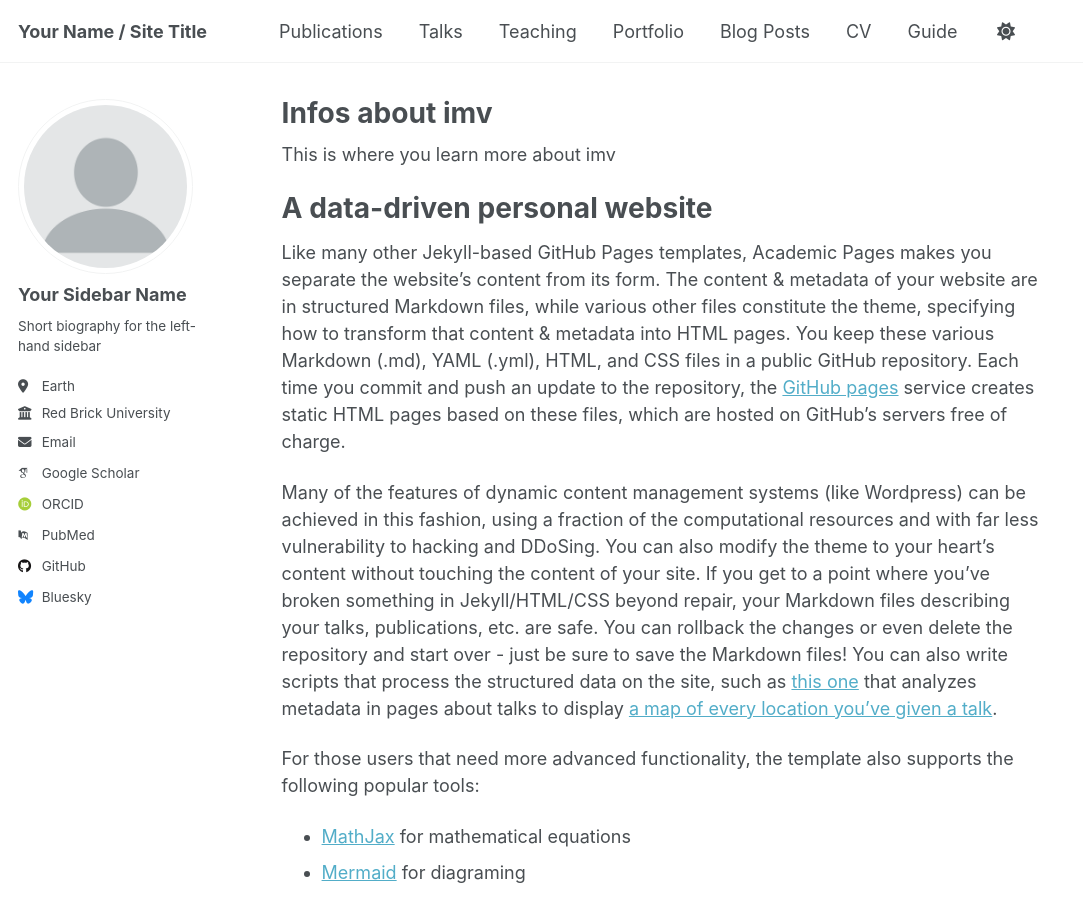
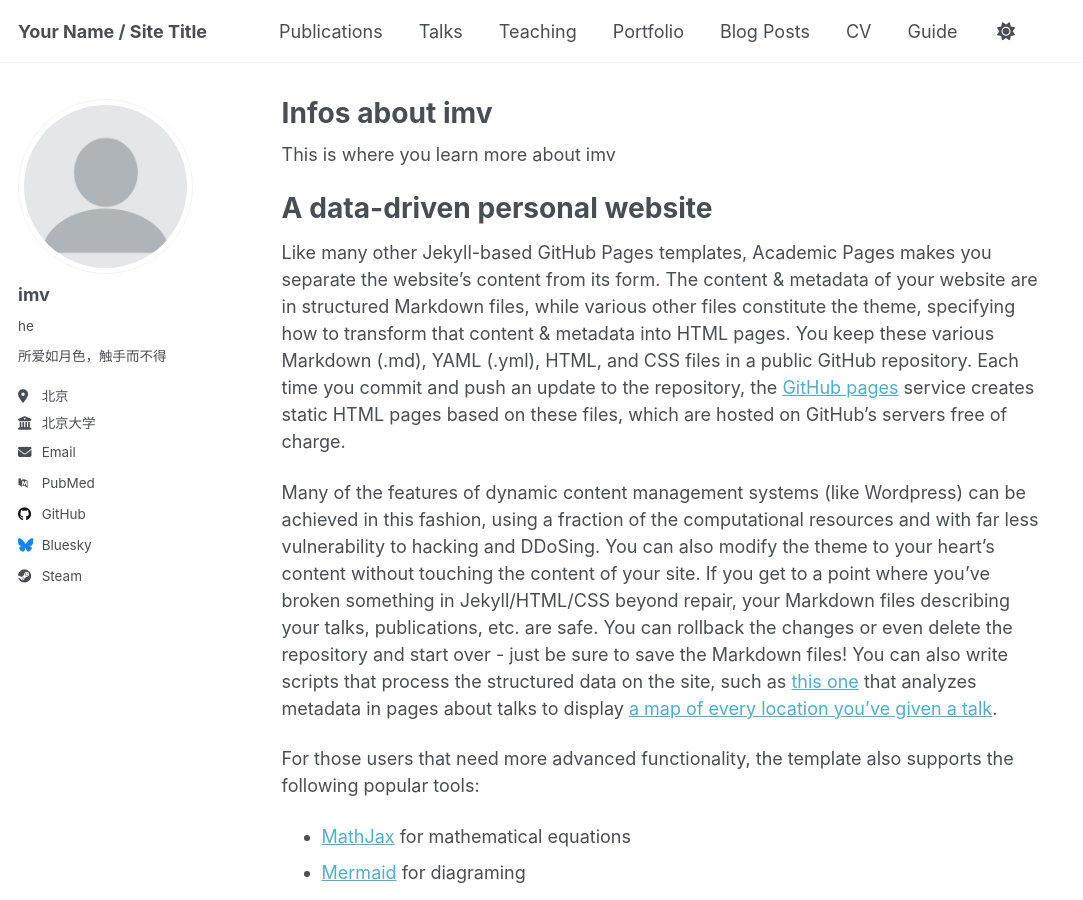
Before and after one commit to imv05/my_info.github.io, a Jekyll site: the page built from _pages/about.md, in a window 1280 px wide and 900 px high. Shown: the whole window, without its empty margins (0-1083 px from the left). Built offline with Jekyll 4.4.1, drawn with Linux system fonts in a browser that asks for light colours; some web fonts are replaced; a script that is not in the unit is left out.

Commit message:
Update _config.yml

```diff
--- a/_config.yml
+++ b/_config.yml
@@ -13,7 +13,7 @@ title                    : "Your Name / Site Title"
 title_separator          : "-"
 name                     : &name "Your Name"
 description              : &description "personal description"
-url                      : https://academicpages.github.io # the base hostname & protocol for your site e.g. "https://[your GitHub username].github.io" or if you already have some other page hosted on Github then use "https://[your GitHub username].github.io/[Your Repo Name]"
+url                      : https://imv05.github.io/my_info.github.io
 baseurl                  : "" # the subpath of your site, e.g. "/blog"
 repository               : "academicpages/academicpages.github.io"
 
@@ -23,21 +23,21 @@ repository               : "academicpages/academicpages.github.io"
 author:
   # Biographic information
   avatar           : "profile.png"
-  name             : "Your Sidebar Name"
-  pronouns         : # example: "she/her"
-  bio              : "Short biography for the left-hand sidebar"
-  location         : "Earth"
-  employer         : "Red Brick University"
+  name             : "imv"
+  pronouns         : "he"
+  bio              : "所爱如月色，触手而不得"
+  location         : "北京"
+  employer         : "北京大学"
   uri              : # URL
-  email            : "none@example.org"
+  email            : "664280338@qq.com"
 
   # Academic websites
   academia         : # URL
   arxiv            : # URL - Update with the correct link to your profile
-  googlescholar    : "https://scholar.google.com/citations?user=PS_CX0AAAAAJ"
+  # googlescholar    : "https://scholar.google.com/citations?user=PS_CX0AAAAAJ"
   inspire-hep      : # URL
   impactstory      : # URL
-  orcid            : "http://orcid.org/yourorcidurl"
+  # orcid            : "http://orcid.org/yourorcidurl"
   semantic         : # URL
   pubmed           : "https://www.ncbi.nlm.nih.gov/pubmed/?term=john+snow"
   researchgate     : # URL
@@ -47,7 +47,7 @@ author:
   bitbucket        : # Username - Update with your username on the site
   codepen          : # Username
   dribbble         : # Username
-  github           : "academicpages"
+  github           : "imv05"
   kaggle           : # Username
   stackoverflow    : # User number or user number and name (i.e., use "1" or "1/jeff-atwood")
 
@@ -67,7 +67,7 @@ author:
   medium           : # URL
   pinterest        : # Username
   soundcloud       : # Username
-  steam            : # Username
+  steam            : "imv05"
   telegram         : # URL
   tumblr           : # Username
   twitter          : # Username for X / Twitter
@@ -77,6 +77,7 @@ author:
   xing             : # Username
   youtube          : # Username
   zhihu            : # Username
+  wechat           : "xyx65537"
 
 # Publication Category - The following the list of publication categories and their headings
 publication_category:
```
